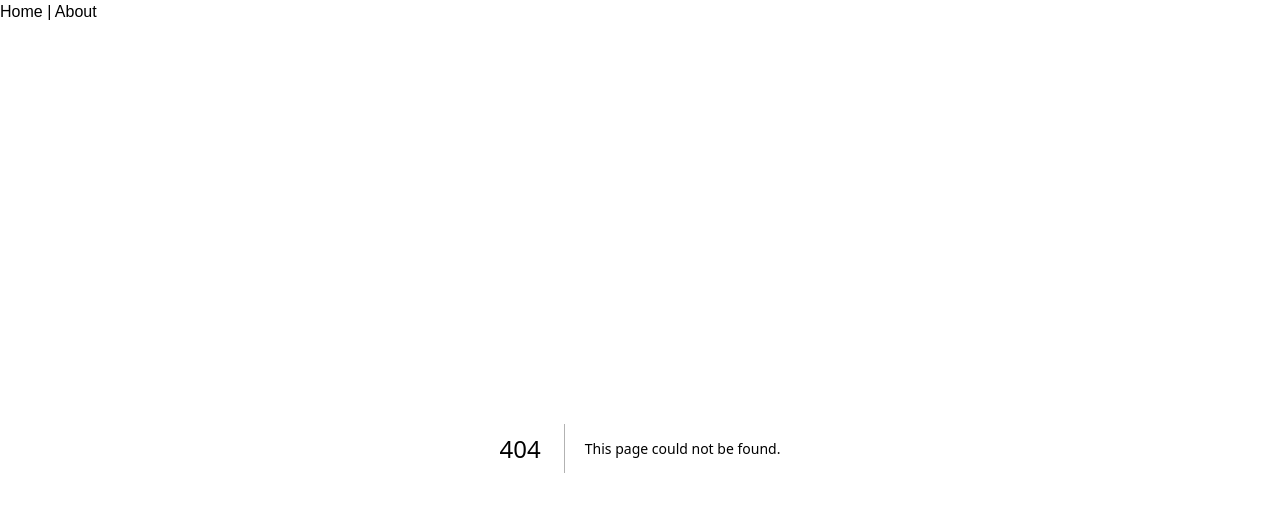
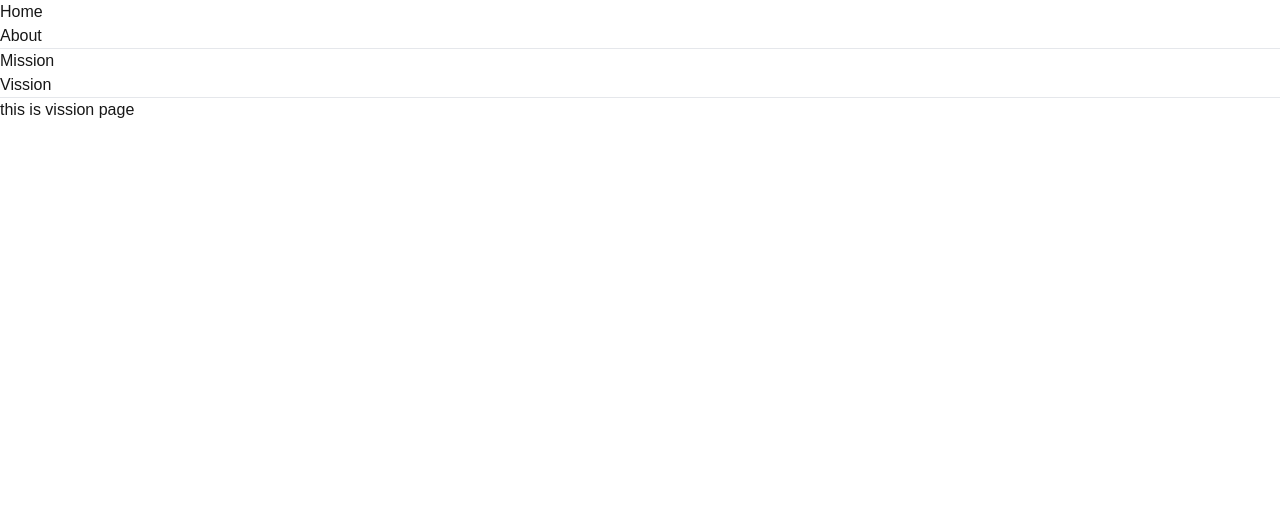
Before and after one commit to sajjad0057/Practice_Next.JS, a Next.js app: page /about/vission in a window 1280 px wide. Before the commit this address had no page. Shown: the top 512 px of the page. Built offline with nearby package versions, Linux system fonts and the light colour scheme.

Commit message:
practice Link component in Next

```diff
--- a/src/app/about/layout.js
+++ b/src/app/about/layout.js
@@ -1,9 +1,16 @@
+import Link from 'next/link'
 import React from 'react'
 
 export default function AboutLayout({children}) {
   return (
     <div>
-        <nav className="mt-20">Mission | Vision</nav>
+        <nav className='mt-6 mb-6'>
+          <ul className="flex gap-6">
+            <li><Link href="/about/mission">Mission</Link></li>
+            <li><Link href="/about/vission">Vission</Link></li>
+          </ul>
+        </nav>
+        <hr />
         {children}
     </div>
   )
--- /dev/null
+++ b/src/app/about/vission/page.js
@@ -0,0 +1,7 @@
+import React from 'react'
+
+export default function page() {
+  return (
+    <div className='mt-6'>this is vission page</div>
+  )
+}
--- a/src/app/layout.js
+++ b/src/app/layout.js
@@ -1,3 +1,4 @@
+import Link from 'next/link';
 import "./globals.css";
 
 export const metadata = {
@@ -9,8 +10,13 @@ export default function RootLayout({ children }) {
   return (
     <html lang="en" className="p-6">
       <body>
-        <nav>Home | About</nav>
-        <br />
+        <nav className='mt-6 mb-6'>
+          <ul className="flex gap-6">
+            <li><Link href="/">Home</Link></li>
+            <li><Link href="/about">About</Link></li>
+          </ul>
+        </nav>
+        <hr />
         {children}
       </body>
     </html>
```
